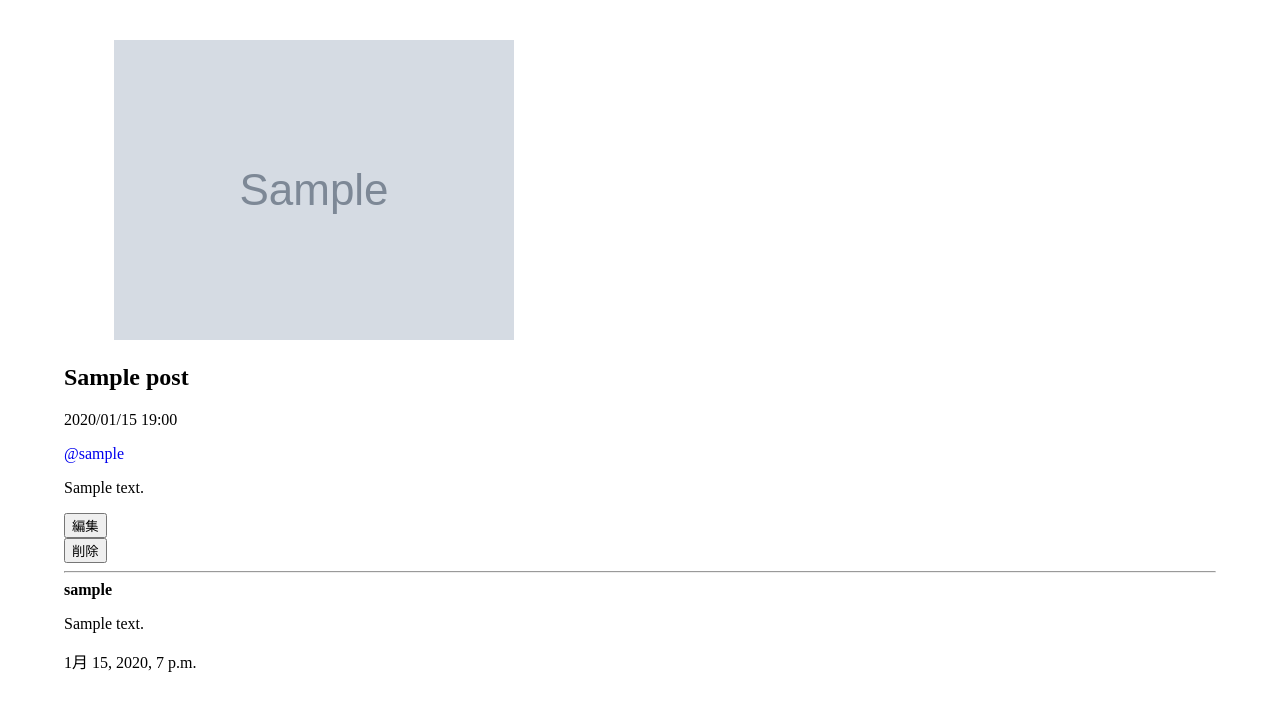
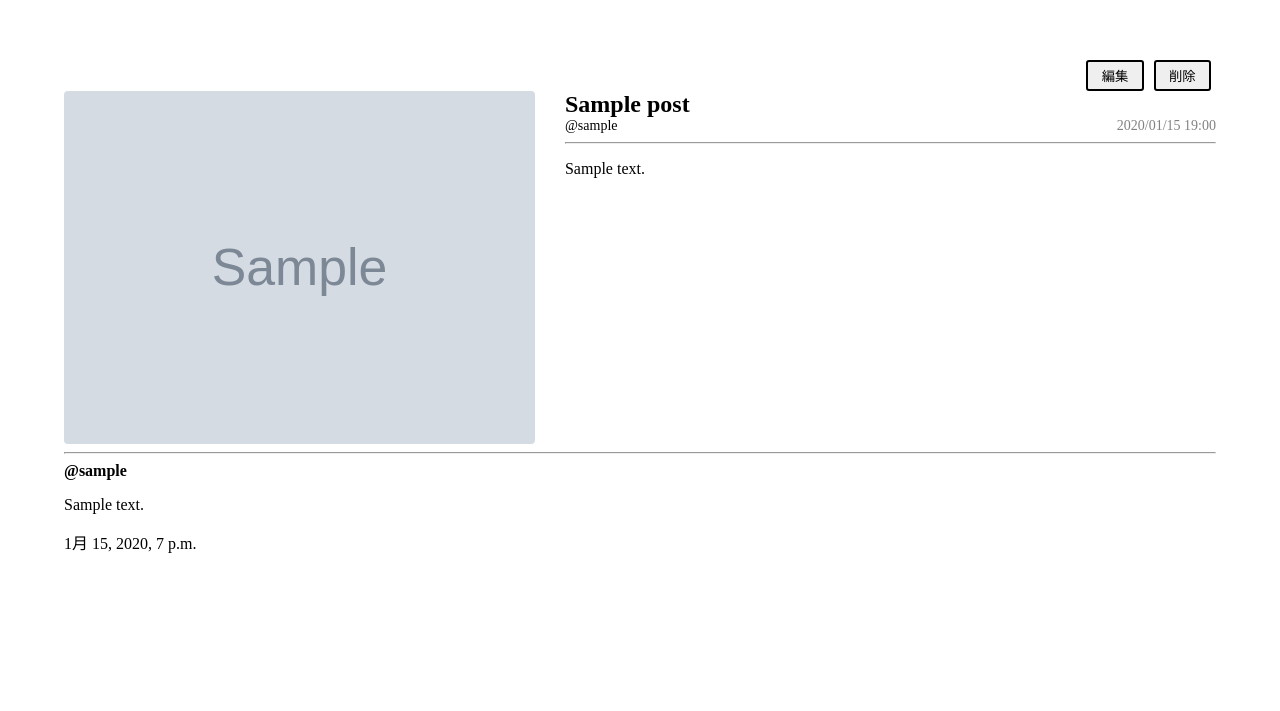
Before and after one commit to candy12t/Movieee, a Django app: page /posts/1/ in a window 1280 px wide. Shown: the part 60-771 px from the top of the page. Run offline with Django 3.2, Linux system fonts and the light colour scheme; a user stored in the database is signed in; tables that the repository leaves empty hold one stand-in row (values such as "Sample post"); grey boxes marked "Sample" are stand-in pictures.

Commit message:
ボタンのレイアウト編集

```diff
--- a/movieee/static/css/movieee.css
+++ b/movieee/static/css/movieee.css
@@ -50,7 +50,7 @@ header {
 
 .container {
   width: 90%;
-  padding-top: 40px;
+  padding-top: 60px;
   margin: auto;
   overflow: auto;
 }
@@ -72,7 +72,7 @@ header {
 .post-title strong {
   font-size: 20px;
 }
-.post-img {
+.post .post-img {
   width: 100%;
   max-width: 500px;
   height: 300px;
@@ -82,25 +82,69 @@ header {
 .post-img:hover {
   opacity: 0.8;
 }
+.post-text p {
+  height: 48px;
+}
 .post-info {
   display: flex;
   justify-content: space-between;
   font-size: 14px;
 }
-.post-info a {
+.post-user {
   text-decoration: none;
   color: black;
+}
+.post-user:hover {
+  text-decoration: underline;
 }
 .post-date {
   color: #828282;
 }
+.post-date p {
+  margin: 0;
+}
 
+.action {
+  display: flex;
+  justify-content: flex-end;
+}
+.btn {
+  display: inline-block;
+  padding: 0.3em 1em;
+  text-decoration: none;
+  color:black;
+  border: solid 2px black;
+  border-radius: 3px;
+  transition: .4s;
+  margin: 0 5px;
+}
+.btn:hover {
+  background: black;
+  color: white;
+}
+.post-detail {
+  display: flex;
+}
 .post-detail .post-img{
   object-fit: contain;
+  width: 500px;
+  max-height: 600px;
+  height: 100%;
+  object-fit: cover;
+  border-radius: 4px;
+
 }
 .post-detail .post-img:hover {
   opacity: 1;
 }
+.post-main {
+  width: 60%;
+  margin-left: 30px;
+}
+.post-main h2 {
+  margin: 0;
+}
+
 .user-name {
   font-size: 30px;
 }
--- a/movieee/templates/movieee/login.html
+++ b/movieee/templates/movieee/login.html
@@ -12,7 +12,7 @@
     <label>パスワード</label>
     <input type="password" name="password">
     <br>
-  <input type="submit" value="ログイン">
+  <input type="submit" value="ログイン" class="btn">
 </form>
 
 {% endblock %}
--- a/movieee/templates/movieee/post_list.html
+++ b/movieee/templates/movieee/post_list.html
@@ -2,7 +2,7 @@
   {% for post in posts %}
     <div class="post">
       <div class="post-title">
-        <p><strong>{{ post.title|truncatechars_html:15 }}</strong></p>
+        <p><strong>{{ post.title|truncatechars_html:20 }}</strong></p>
       </div>
       <a href="{% url 'movieee:posts_detail' post.id %}">
         <img src="{{ post.image.url }}" class="post-img">
@@ -11,7 +11,7 @@
         <p>{{ post.text|truncatechars_html:25 }}</p>
       </div>
       <div class="post-info">
-        <a href="{% url 'movieee:users_detail' post.user.id %}">@{{ post.user }}</a>
+        <a href="{% url 'movieee:users_detail' post.user.id %}" class="post-user">@{{ post.user }}</a>
         <div class="post-date">
           <p>{{ post.created_date|date:"Y/m/d H:i" }}</p>
         </div>
--- a/movieee/templates/movieee/posts_detail.html
+++ b/movieee/templates/movieee/posts_detail.html
@@ -1,28 +1,38 @@
 {% extends 'movieee/base.html' %}
 {% block content %}
 
-<div class="post-detail">
-  <img src="{{ post.image.url }}" alt="post-detail" class="post-img">
-  <h2>{{ post.title }}</h2>
-  <p>{{ post.created_date|date:"Y/m/d H:i" }}</p>
-  <a href="{% url 'movieee:users_detail' post.user.id %}">@{{ post.user }}</a>
-  <p>{{ post.text|linebreaksbr }}</p>
+<div class="action">
   {% if request.user == post.user %}
-    <a href="{% url 'movieee:posts_edit' post.id %}" method="post">
+    <a href="{% url 'movieee:posts_edit' post.id %}" method="post" class="edit">
       <button class="btn" type="submit">編集</button>
     </a>
-    <form action="{% url 'movieee:posts_delete' post.id %}" method="post">{% csrf_token %}
+    <form action="{% url 'movieee:posts_delete' post.id %}" method="post" class="delete">{% csrf_token %}
       <button class="btn" type="submit" onclick='return confirm("本当に削除しますか？");'>削除</button>
     </form>
   {% endif %}
+</div>
+
+<div class="post-detail">
+  <img src="{{ post.image.url }}" alt="post-detail" class="post-img">
+  <div class="post-main">
+    <h2>{{ post.title }}</h2>
+    <div class="post-info">
+      <a href="{% url 'movieee:users_detail' post.user.id %}" class="post-user">@{{ post.user }}</a>
+      <div class="post-date">
+        <p>{{ post.created_date|date:"Y/m/d H:i" }}</p>
+      </div>
+    </div>
+    <hr>
+    <p>{{ post.text|linebreaksbr }}</p>
+  </div>
+</div>
 <hr>
 {% for comment in post.comments.all %}
-    <strong>{{ comment.user}}</strong>
+  <strong>@{{ comment.user}}</strong>
   <p>{{ comment.comment }}</p>
   <p>{{ comment.created_date }}</p>
 {% empty %}
   <p>No comments here yet</p>
 {% endfor %}
-</div>
 
 {% endblock %}
--- a/movieee/templates/movieee/posts_edit.html
+++ b/movieee/templates/movieee/posts_edit.html
@@ -20,7 +20,7 @@
       <td>{{ form.image }}</td>
     </tr>
     </table>
-    <button type="submit">投稿</button>
+    <button type="submit" class="btn">投稿</button>
 </form>
 
 {% endblock %}
--- a/movieee/templates/movieee/posts_new.html
+++ b/movieee/templates/movieee/posts_new.html
@@ -20,7 +20,7 @@
       <td>{{ form.image }}</td>
     </tr>
     </table>
-    <button type="submit">投稿</button>
+    <button type="submit" class="btn">投稿</button>
 </form>
 
 {% endblock %}
--- a/movieee/templates/movieee/signup.html
+++ b/movieee/templates/movieee/signup.html
@@ -15,7 +15,7 @@
   {{ form.password2 }}
   {{ form.password2.errors }}
   <br>
-  <input type="submit" value="登録">
+  <input type="submit" value="登録" class="btn">
 </form>
 
 {% endblock %}
--- a/movieee/templates/movieee/users_detail.html
+++ b/movieee/templates/movieee/users_detail.html
@@ -15,7 +15,7 @@
 {% include 'movieee/post_list.html' %}
 
 {% if request.user == user %}
-  <button><a href="{% url 'movieee:logout' %}">ログアウト</a></button>
+  <a href="{% url 'movieee:logout' %}"><button class="btn">ログアウト</button></a>
 {% endif %}
 
 {% endblock %}
```
Lines whose indentation alone changed are shown as unchanged.
